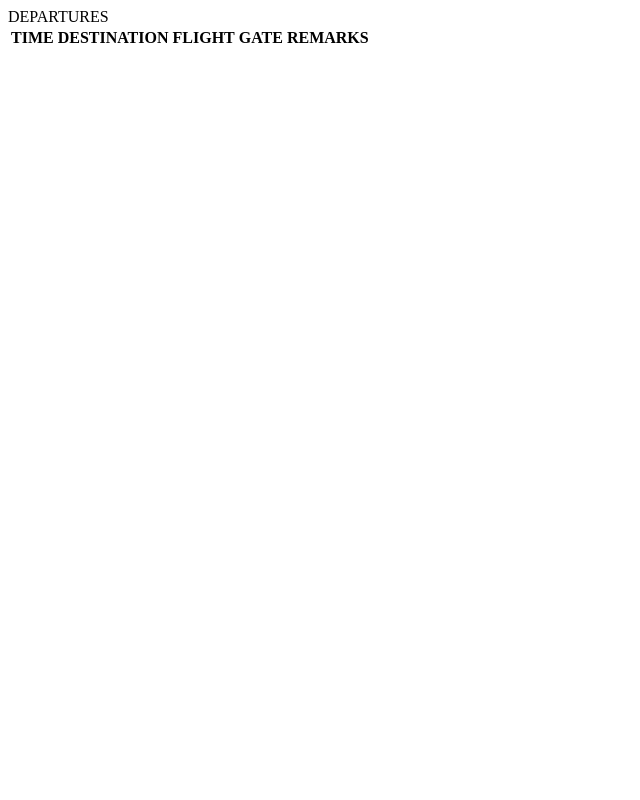
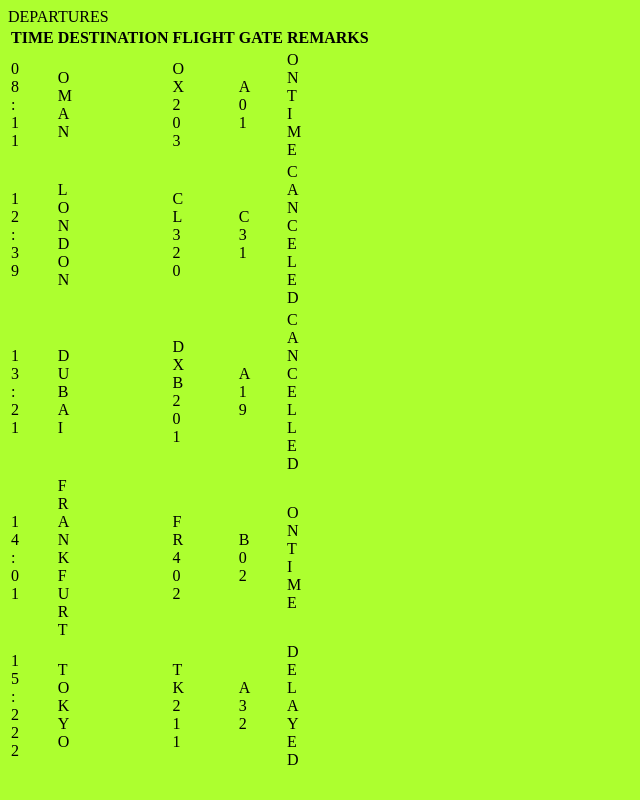
Before and after one commit to Hichahy/Flight-Terminal, a plain HTML site: page index.html in a window 1280 px wide. Shown: the whole page, without its empty margins (0-640 px from the left). Drawn offline with Linux system fonts and the light colour scheme.

Commit message:
feat: populate table by function

```diff
--- a/app.js
+++ b/app.js
@@ -37,3 +37,27 @@ let flights = [
     remarks: "DELAYED",
   },
 ];
+
+function populateTable() {
+  for (const flight of flights) {
+    const tableRow = document.createElement("tr");
+
+    for (const flightDetail in flight) {
+      const tableCell = document.createElement("td");
+      const word = Array.from(flight[flightDetail]);
+
+      for (const letter of word) {
+        const letterElement = document.createElement("div");
+        letterElement.classList.add("flip");
+        letterElement.textContent = letter;
+        tableCell.append(letterElement);
+      }
+
+      tableRow.append(tableCell);
+    }
+
+    tableBody.append(tableRow);
+  }
+}
+
+populateTable();
--- a/index.html
+++ b/index.html
@@ -5,7 +5,6 @@
     <meta name="viewport" content="width=device-width, initial-scale=1.0" />
     <title>Flight Terminal</title>
     <link rel="stylesheet" href="style.css" />
-    <script type="text/javascript" src="app.js"></script>
   </head>
   <body>
     <div class="departures">
@@ -23,5 +22,6 @@
         <tbody id="table-body"></tbody>
       </table>
     </div>
+    <script type="text/javascript" src="app.js"></script>
   </body>
 </html>
--- a/style.scss
+++ b/style.scss
@@ -1,3 +1,3 @@
 body {
-    background-color: r;
+    background-color: greenyellow;
 }
```
Also changed, not shown: style.css, 1 other file.
